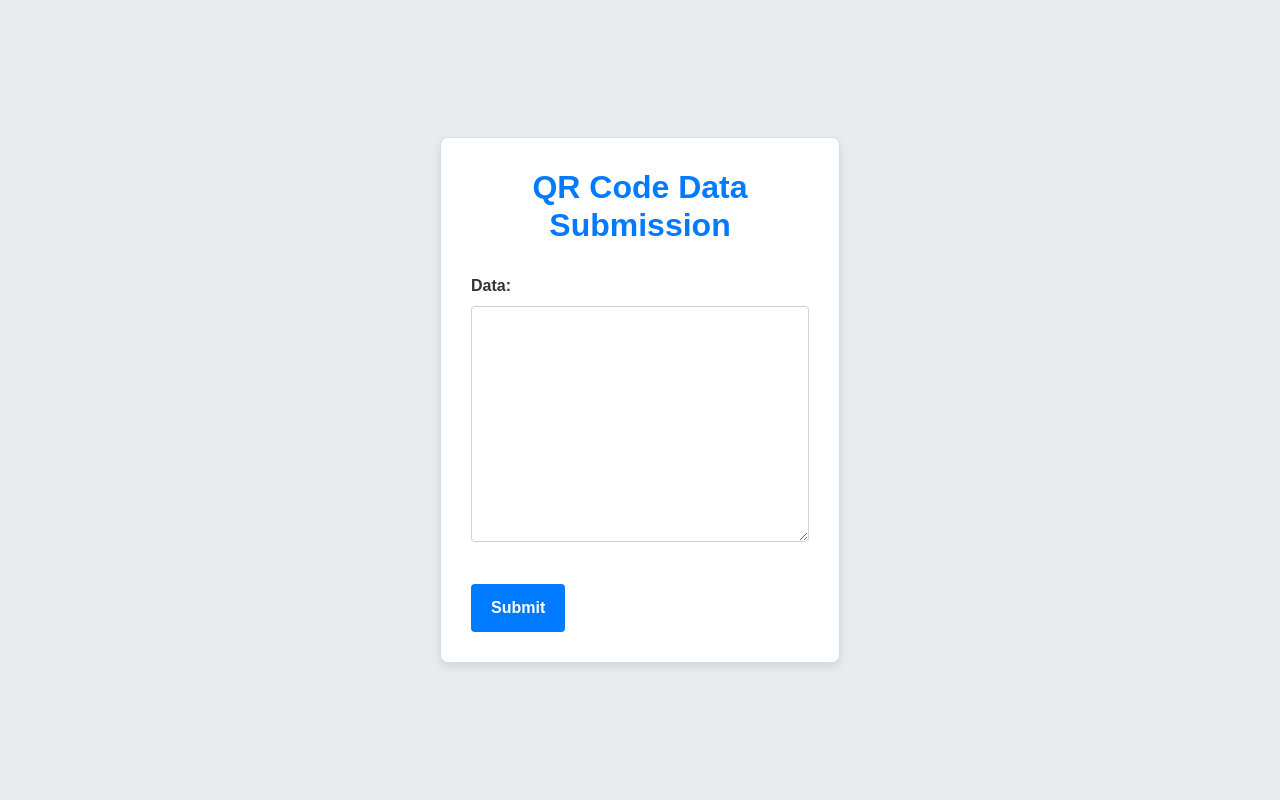
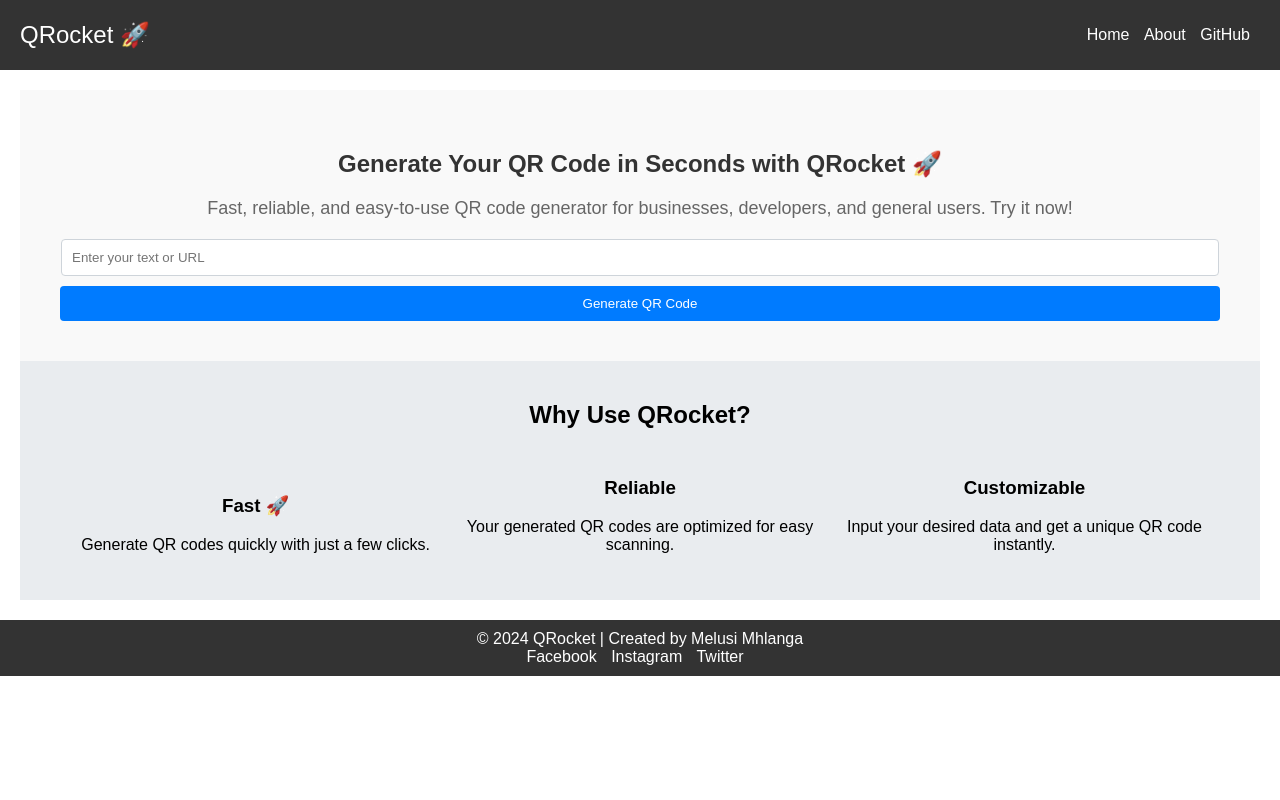
Before and after one commit to Goodnessmbakara/qrcode_gen, a Django app: page / in a window 1280 px wide. Run offline with Django 4.2, Linux system fonts and the light colour scheme; some libraries are stand-ins or nearby versions.

Commit message:
qr code generation with about page done

```diff
--- a/qrcode_app/forms.py
+++ b/qrcode_app/forms.py
@@ -4,4 +4,4 @@ from .models import QRCodeData
 class QRCodeDataForm(forms.ModelForm):
     class Meta:
         model = QRCodeData
-        fields = ['data']
+        fields = ['qr_data']
--- a/qrcode_app/models.py
+++ b/qrcode_app/models.py
@@ -9,7 +9,7 @@ from django.db import models
 #         verbose_name_plural = "IP Address API keys"
 
 class QRCodeData(models.Model):
-    data = models.TextField()
+    qr_data = models.TextField()
     qr_code = models.ImageField(upload_to='qrcodes/', blank=True, null=True)
 
     def __str__(self):
--- /dev/null
+++ b/qrcode_app/templates/base.html
@@ -0,0 +1,91 @@
+{% load static %}
+<!DOCTYPE html>
+<html lang="en">
+<head>
+    <meta charset="UTF-8">
+    <meta name="viewport" content="width=device-width, initial-scale=1.0">
+    <meta http-equiv="X-UA-Compatible" content="ie=edge">
+    <title>{% block title %}QRocket - QR Code Generator{% endblock %}</title>
+    <style>
+        body, html {
+            margin: 0;
+            padding: 0;
+            font-family: Arial, sans-serif;
+        }
+        header, footer {
+            background-color: #333;
+            color: white;
+            padding: 10px 20px;
+            text-align: center;
+        }
+        nav {
+            display: flex;
+            justify-content: space-between;
+            align-items: center;
+        }
+        nav .logo a {
+            color: #fff;
+            text-decoration: none;
+            font-size: 24px;
+        }
+        nav ul {
+            list-style: none;
+            padding: 0;
+        }
+        nav ul li {
+            display: inline;
+            margin-right: 10px;
+        }
+        nav ul li a {
+            color: white;
+            text-decoration: none;
+        }
+        main {
+            padding: 20px;
+            text-align: center;
+        }
+        footer p {
+            margin: 0;
+        }
+        .social-links a {
+            color: white;
+            text-decoration: none;
+            margin-right: 10px;
+        }
+    </style>
+    <script>
+        document.addEventListener("DOMContentLoaded", function() {
+            // Add any JS interactions here if necessary
+        });
+    </script>
+</head>
+<body>
+    <header>
+        <nav>
+            <div class="logo">
+                <a href="/">QRocket 🚀</a>
+            </div>
+            <ul>
+                <li><a href="/">Home</a></li>
+                <li><a href="/about">About</a></li>
+                <li><a href="https://github.com/melm18/qrcode_gen" target="_blank">GitHub</a></li>
+            </ul>
+        </nav>
+    </header>
+
+    <main>
+        {% block content %}
+        <!-- Content will be inserted here -->
+        {% endblock %}
+    </main>
+
+    <footer>
+        <p>&copy; 2024 QRocket | Created by Melusi Mhlanga</p>
+        <div class="social-links">
+            <a href="https://www.facebook.com/Melusi Mhlanga" target="_blank">Facebook</a>
+            <a href="https://www.instagram.com/melusim18" target="_blank">Instagram</a>
+            <a href="https://twitter.com/melusim18" target="_blank">Twitter</a>
+        </div>
+    </footer>
+</body>
+</html>
--- /dev/null
+++ b/qrcode_app/templates/index.html
@@ -0,0 +1,97 @@
+{% extends 'base.html' %}
+
+{% block title %}QRocket - Generate QR Code in Seconds{% endblock %}
+
+{% block content %}
+<style>
+    .hero {
+        background-color: #f9f9f9;
+        padding: 40px;
+        text-align: center;
+    }
+    .hero-content h1 {
+        color: #333;
+    }
+    .hero-content p {
+        font-size: 18px;
+        color: #666;
+    }
+    form {
+        margin-top: 20px;
+    }
+    input[type="text"] {
+        width: calc(100% - 24px);
+        padding: 10px;
+        margin-bottom: 10px;
+        border: 1px solid #ced4da;
+        border-radius: 4px;
+    }
+    button {
+        width: 100%;
+        padding: 10px;
+        background-color: #007bff;
+        color: white;
+        border: none;
+        border-radius: 4px;
+        cursor: pointer;
+    }
+    button:hover {
+        background-color: #0056b3;
+    }
+    .error {
+        color: red;
+        font-size: 14px;
+    }
+    .qr-code img {
+        margin-top: 20px;
+    }
+    .features {
+        background-color: #e9ecef;
+        padding: 20px;
+        text-align: center;
+    }
+    .feature-item {
+        display: inline-block;
+        width: 30%;
+        padding: 10px;
+    }
+</style>
+<section class="hero">
+    <div class="hero-content">
+        <h1>Generate Your QR Code in Seconds with QRocket 🚀</h1>
+        <p>Fast, reliable, and easy-to-use QR code generator for businesses, developers, and general users. Try it now!</p>
+        <form method="POST" action="{% url 'generate_qr' %}">
+            {% csrf_token %}
+            <input type="text" name="qr_data" placeholder="Enter your text or URL" required>
+            {% if form.errors %}
+                <div class="error">{{ form.errors.qr_data }}</div>
+            {% endif %}
+            <button type="submit">Generate QR Code</button>
+        </form>
+        {% if qr_code_url %}
+        <div class="qr-code">
+            <h3>Your Generated QR Code:</h3>
+            <img src="{{ qr_code_url }}" alt="QR Code">
+        </div>
+        {% endif %}
+    </div>
+</section>
+
+<section class="features">
+    <h2>Why Use QRocket?</h2>
+    <div class="feature-list">
+        <div class="feature-item">
+            <h3>Fast 🚀</h3>
+            <p>Generate QR codes quickly with just a few clicks.</p>
+        </div>
+        <div class="feature-item">
+            <h3>Reliable</h3>
+            <p>Your generated QR codes are optimized for easy scanning.</p>
+        </div>
+        <div class="feature-item">
+            <h3>Customizable</h3>
+            <p>Input your desired data and get a unique QR code instantly.</p>
+        </div>
+    </div>
+</section>
+{% endblock %}
--- a/qrcode_app/urls.py
+++ b/qrcode_app/urls.py
@@ -1,14 +1,18 @@
 from django.urls import path
 
-from .views import QRCodeDataView
-
+from .import views
 
 
 from django.conf import settings
 from django.conf.urls.static import static
 
 urlpatterns = [
-    path('', QRCodeDataView.as_view(), name='qrcode_data'),
+    #path('', views.QRCodeDataView.as_view(), name='qrcode_data'),
+    path('', views.index, name='index'),  # Landing page with QR code generation
+    path('about/', views.about, name='about'),  # About page
+    path('generate_qr/', views.generate_qr, name='generate_qr'),
+    path('qr/<str:qr_code_name>/', views.display_qr, name='display_qr'),
+    path('download/<str:data>/', views.download_qr_code, name='download_qr_code'),  # Download QR c
 ]
 urlpatterns += static(settings.MEDIA_URL, document_root=settings.MEDIA_ROOT)
 urlpatterns += static(settings.STATIC_URL, document_root=settings.STATIC_ROOT)
--- a/qrcode_app/views.py
+++ b/qrcode_app/views.py
@@ -12,42 +12,103 @@ from .forms import QRCodeDataForm
 from .models import QRCodeData
 
 
-class QRCodeDataView(View):
-    def get(self, request):
+def generate_qr(request):
+    if request.method == 'POST':
+        form = QRCodeDataForm(request.POST)
+        if not form.is_valid():
+            return render(request, 'index.html', {'form': form})  # Show errors in the form if validation fails
+
+        data = form.cleaned_data['qr_data']
+        if not (data.startswith('http://') or data.startswith('https://')):
+            data = 'https://' + data  # Ensuring URL starts with http:// or https://
+
+        qr = qrcode.QRCode(
+            version=1,
+            error_correction=qrcode.constants.ERROR_CORRECT_L,
+            box_size=10,
+            border=4,
+        )
+        qr.add_data(data)
+        qr.make(fit=True)
+        img = qr.make_image(fill_color="black", back_color="white")
+
+        # Save the QR code as an image file
+        unique_name = f"{datetime.now().strftime('%Y%m%d%H%M%S')}-{uuid.uuid4().hex}.png"
+        save_directory = os.path.join(settings.MEDIA_ROOT, 'qrcodes')
+        os.makedirs(save_directory, exist_ok=True)
+
+        img_path = os.path.join(save_directory, unique_name)
+        img.save(img_path)
+
+        # Wrap the saved image in a Django File to be saved in a model
+        with open(img_path, 'rb') as img_file:
+            django_file = File(img_file)
+            # Assuming your model has a FileField or ImageField named 'qr_code'
+            instance = QRCodeData.objects.create(qr_data=data)
+            instance.qr_code.save(unique_name, django_file, save=True)
+
+        return redirect('display_qr', qr_code_name=unique_name)
+    else:
         form = QRCodeDataForm()
-        return render(request, 'qrcode_data_form.html', {'form': form})
 
-    def post(self, request):
-        form = QRCodeDataForm(request.POST)
-        if form.is_valid():
-            instance = form.save()
-            unique_name = f"{datetime.now().strftime('%Y%m%d%H%M%S')}-{uuid.uuid4().hex}.png"
+    return render(request, 'index.html', {'form': form})
+
+def index(request):
+    if request.method == "POST":
+        # Get data from the form
+        data = request.POST.get("qr_data", None)
+
+        if data:
+            # Generate QR Code
             qr = qrcode.QRCode(
                 version=1,
                 error_correction=qrcode.constants.ERROR_CORRECT_L,
                 box_size=10,
                 border=4,
             )
-            qr.add_data(instance.data)
+            qr.add_data(data)
             qr.make(fit=True)
-            img = qr.make_image(fill_color="green", back_color="yellow")
 
-            save_directory = os.path.join(settings.MEDIA_ROOT, 'qrcodes')
-            os.makedirs(save_directory, exist_ok=True)
-            os.chmod(save_directory, 0o755)
+            img = qr.make_image(fill="black", back_color="white")
+            buffer = BytesIO()
+            img.save(buffer)
+            buffer.seek(0)
+            response = HttpResponse(buffer, content_type="image/png")
+            return response
+        else:
+            return render(request, "index.html", {"error": "Please enter valid data."})
 
-            img_path = os.path.join(save_directory, unique_name)
-            img.save(img_path)
+    return render(request, "index.html")
 
-            with open(img_path, 'rb') as img_file:
-                instance.qr_code.save(unique_name, File(img_file), save=True)
 
-            img_url = request.build_absolute_uri(instance.qr_code.url.lstrip('/'))
 
-            if not (instance.data.startswith('http://') or instance.data.startswith('https://')):
-                instance.data = 'https://' + instance.data
+def display_qr(request, qr_code_name):
+    img_url = os.path.join(settings.MEDIA_URL, 'qrcodes', qr_code_name)
+    return render(request, 'qrcode_image.html', {
+        'img_url': img_url,
+        'qr_code_name': qr_code_name  # Optional, for downloading the QR code with a specific name
+    })
 
-            print({'img_url': img_url, 'data_url': instance.data, 'qr_code_name': unique_name})
-            return render(request, 'qrcode_image.html', {'img_url': img_url, 'data_url': instance.data, 'qr_code_name': unique_name})
 
-        return render(request, 'qrcode_data_form.html', {'form': form})
+# View to download QR code (optional, can be linked to QR code image generation)
+def download_qr_code(request, data):
+    qr = qrcode.QRCode(
+        version=1,
+        error_correction=qrcode.constants.ERROR_CORRECT_L,
+        box_size=10,
+        border=4,
+    )
+    qr.add_data(data)
+    qr.make(fit=True)
+
+    img = qr.make_image(fill="black", back_color="white")
+    buffer = BytesIO()
+    img.save(buffer)
+    buffer.seek(0)
+    response = HttpResponse(buffer, content_type="image/png")
+    response['Content-Disposition'] = f'attachment; filename="qr_code.png"'
+    return response
+
+# View for the about page
+def about(request):
+    return render(request, "about.html")
```
Also changed, not shown: qrcode_app/static/css/style.css (added, +145 -0 lines), qrcode_app/static/js/main.js (added, +30 -0 lines), qrcode_app/templates/about.html (added, +61 -0 lines), qrcode_app/templates/qrcode_image.html (+16 -41 lines), media/qrcodes/20240909125512-ee49b9327a694199b45009ee3a08f169.png (added), media/qrcodes/20240909125607-1047fdb1b3514198a2bca4a1194a42d5.png (added), media/qrcodes/20240909125611-1cdadfe8037541fc8d345ec4c6438b5c.png (added), media/qrcodes/20240909125618-c8b563e47d454d45b26628d07d94e8c3.png (added), media/qrcodes/20240909125844-19b61a36f72b4ee38c36757e50926e89.png (added), media/qrcodes/20240909125844-19b61a36f72b4ee38c36757e50926e89_YmHDUTK.png (added), 3 other files.
